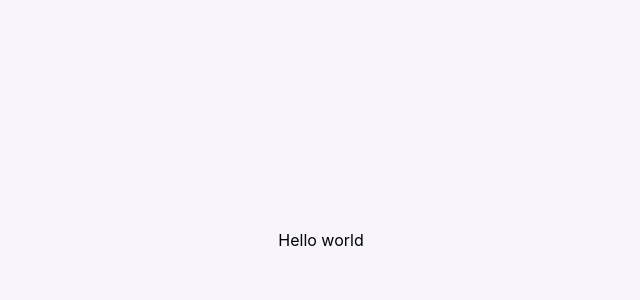
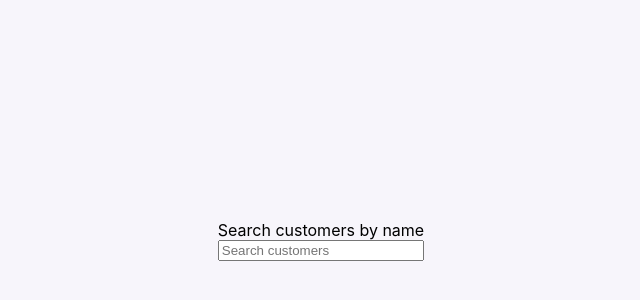
Before and after one commit to kjakubcewicz/autocomplete-demo, a React (Create React App) app: page / in a window 1280 px wide. Shown: the part 160-460 px from the top of the page, without its empty margins (319-959 px from the left). Built offline with nearby package versions, Linux system fonts and the light colour scheme.

Commit message:
Add controlled text input field

```diff
--- /dev/null
+++ b/src/components/class-autocomplete.css
@@ -0,0 +1,4 @@
+.class-autocomplete--wrapper {
+  display: flex;
+  flex-direction: column;
+}
--- a/src/components/class-autocomplete.js
+++ b/src/components/class-autocomplete.js
@@ -1,11 +1,36 @@
 import React from "react";
+import "./class-autocomplete.css";
 
 export class ClassAutocomplete extends React.Component {
   constructor() {
     super();
+
+    this.state = {
+      searchQuery: "",
+    };
+  }
+
+  handleChange(event) {
+    const query = event.target.value;
+
+    this.setState({ searchQuery: query });
   }
 
   render() {
-    return <>Hello world</>;
+    const { searchQuery } = this.state;
+
+    return (
+      <div className="class-autocomplete--wrapper">
+        <label htmlFor="customer-class-autocomplete">
+          Search customers by name
+        </label>
+        <input
+          id="customer-class-autocomplete"
+          placeholder="Search customers"
+          onChange={(event) => this.handleChange(event)}
+          value={searchQuery}
+        />
+      </div>
+    );
   }
 }
```
